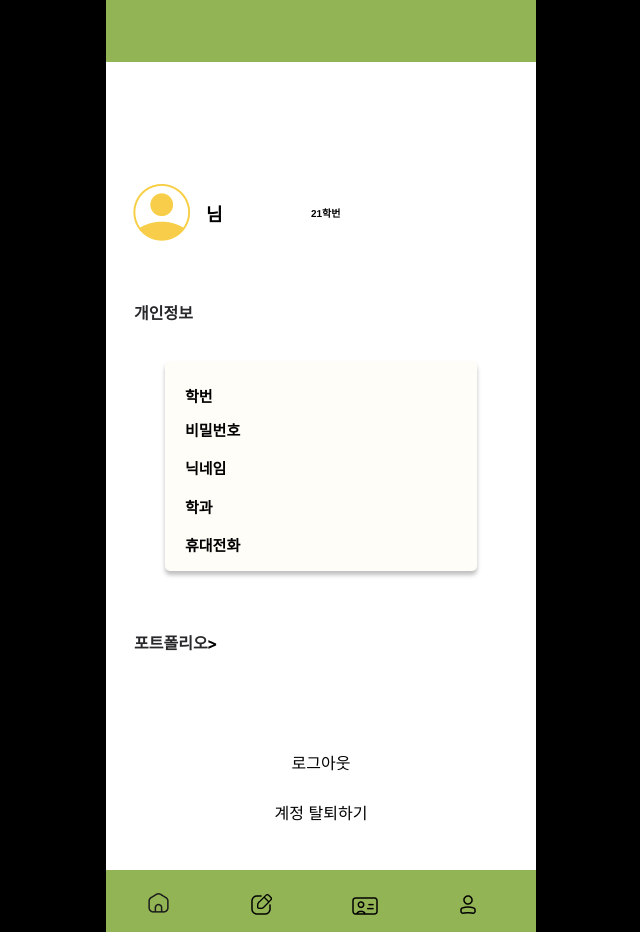
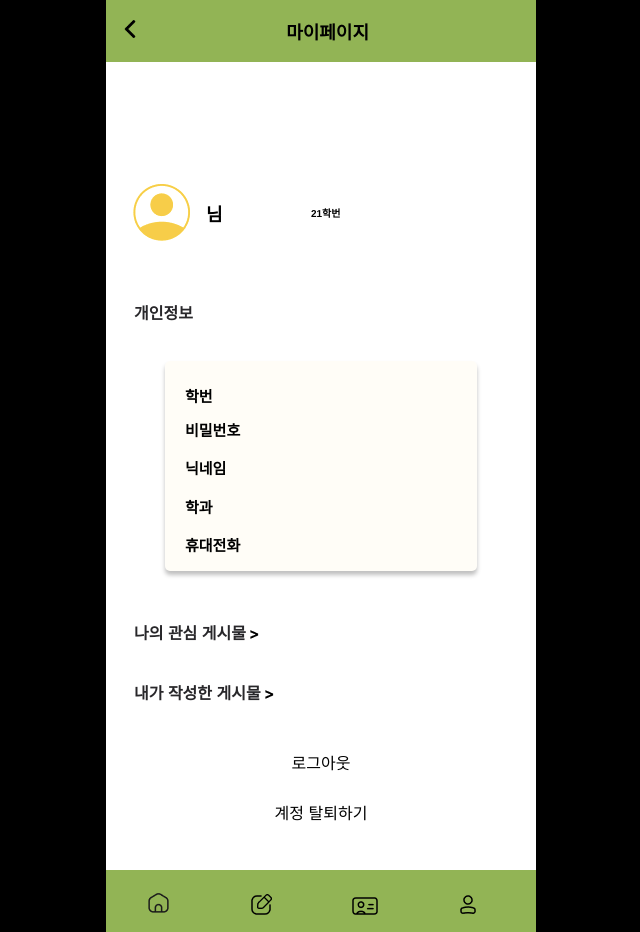
Before and after one commit to 2024-DUKS/duks_FE, a React (Create React App) app in the folder duks_fe/: page /mypage in a window 1280 px wide. Shown: the whole page, without its empty margins (319-959 px from the left). Built offline with nearby package versions, Linux system fonts and the light colour scheme; no server answers.

Commit message:
작업내용저장

```diff
--- a/duks_fe/src/pages/MyPage.js
+++ b/duks_fe/src/pages/MyPage.js
@@ -1,6 +1,6 @@
 import React, { useState, useEffect } from 'react';
 import axios from 'axios'; // axios import 추가
-import { Link } from 'react-router-dom';
+import { Link, useNavigate } from 'react-router-dom';
 import {
   BackgroundWrapper, MyPageContainer, InnerDiv,
   TextWrapper, TextWrapper2, TextWrapper4, TextWrapper5,
@@ -8,6 +8,7 @@ import {
   StdNum, Pwd, Nick, Depart, Phone,
   StdNumText, PwdText, NickText, DepartText, PhoneText,
   LogoutText, AccountDeletionText,
+  BackButton, PageTitle, TextWrapper6
 } from '../styles/MyPageStyle';
 
 import ImageUploader from '../components/ImageUpLoader';
@@ -15,8 +16,10 @@ import Footer from '../components/Footer';
 import LogoutButton from '../components/LogoutButton';
 import goButton from '../img/goButton.png';
 import DeleteAcButton from '../components/DeleteAcButton';
+import backButton from '../img/backButton.png'; // 백버튼 이미지 가져오기
 
 const MyPage = () => {
+  const navigate = useNavigate();
   // 유저 정보를 저장할 상태
   const [userData, setUserData] = useState({
     studentId: '',
@@ -91,7 +94,12 @@ const MyPage = () => {
     <BackgroundWrapper>
       <MyPageContainer>
         <InnerDiv>
-          <TopBox></TopBox>
+          <TopBox>
+            <BackButton onClick={() => navigate(-1)}>
+              <img src={backButton} alt="BackButton" />
+            </BackButton>
+            <PageTitle>마이페이지</PageTitle>
+          </TopBox>
           <Person>
             <OverlapGroup>
               <StdNum>학번</StdNum>
@@ -156,11 +164,18 @@ const MyPage = () => {
 
           <TextWrapper2>21학번</TextWrapper2>
           <TextWrapper5>개인정보</TextWrapper5>
-          <TextWrapper4>포트폴리오
-            <Link to="/Card">
-              <img src={goButton} alt="Card" className="GoImage"/>
-            </Link>
-          </TextWrapper4>
+
+          <Link to="/MyLikes">
+            <TextWrapper4>
+              나의 관심 게시물 <img src={goButton} alt="MyLikes" className="GoImage"/>
+            </TextWrapper4>
+          </Link>
+
+          <Link to="/MyPost">
+            <TextWrapper6>
+              내가 작성한 게시물 <img src={goButton} alt="MyPost" className="GoImage"/>
+            </TextWrapper6>
+          </Link>
 
           {/* 로그아웃 버튼 */}
           <LogoutText onClick={openLogoutModal}>로그아웃</LogoutText>
--- a/duks_fe/src/styles/MyPageStyle.js
+++ b/duks_fe/src/styles/MyPageStyle.js
@@ -5,6 +5,34 @@ export const BackgroundWrapper = styled.div`
   background-color:black; /* 화면 바깥 배경색 설정 */
   justify-content: center; /* 수평 중앙 정렬 */
   align-items: center; /* 수직 중앙 정렬 */
+`;
+
+export const BackButton = styled.button`
+  background: none;
+  border: none;
+  cursor: pointer;
+  padding: 0;
+  margin-top: 20px;
+  margin-left: 15px;
+  margin-right: 5px;
+  width: 18px;
+  height: 18px;
+  img {
+    width: 100%;
+    height: auto;
+  }
+`;
+
+export const PageTitle = styled.div`
+  text-align: right;
+  font-size: 18px;
+  font-weight: bold;
+  color: black;
+  margin-right: 167px;
+  position: absolute;
+  right: 0;
+  top: 50%;
+  transform: translateY(-50%);
 `;
 
 //CSS 모음
@@ -88,11 +116,17 @@ export const TextWrapper3 = styled(TextWrapper)`
 `;
 
 export const TextWrapper4 = styled(TextWrapper3)` //포트폴리오 글자
-  top: 630px;
+  top: 620px;
   left: 28px;
   width: 150px; // 원하는 너비
   height: auto;
-  z
+`;
+
+export const TextWrapper6 = styled(TextWrapper3)` //포트폴리오 글자
+  top: 680px;
+  left: 28px;
+  width: 150px; // 원하는 너비
+  height: auto;
 `;
 
 export const TextWrapper5 = styled(TextWrapper4)` //개인정보 글자
```
